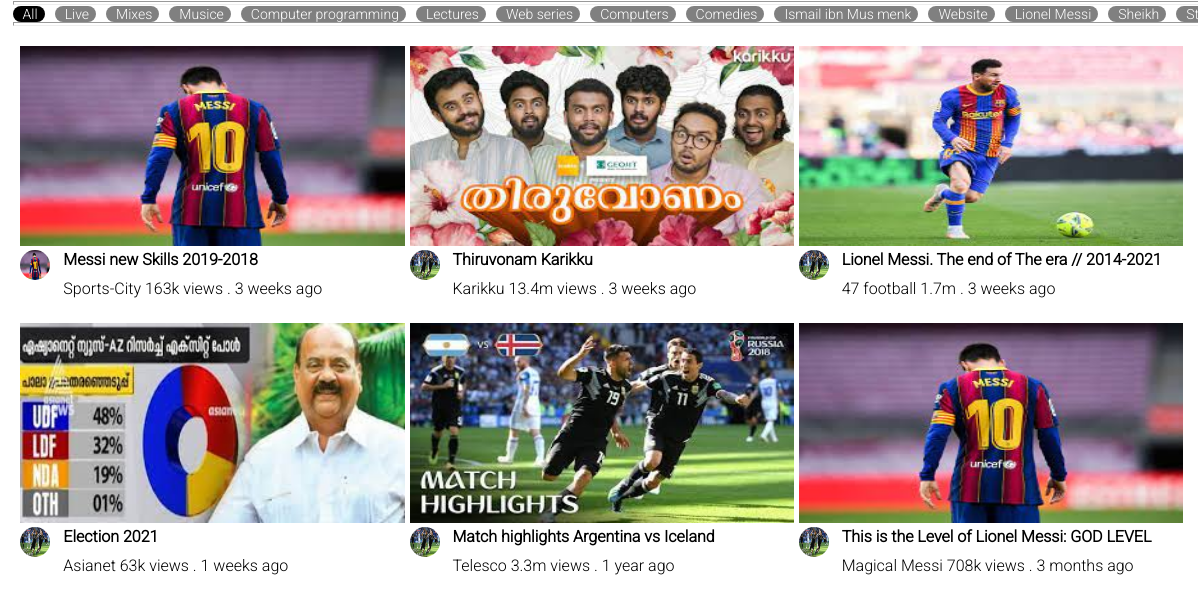
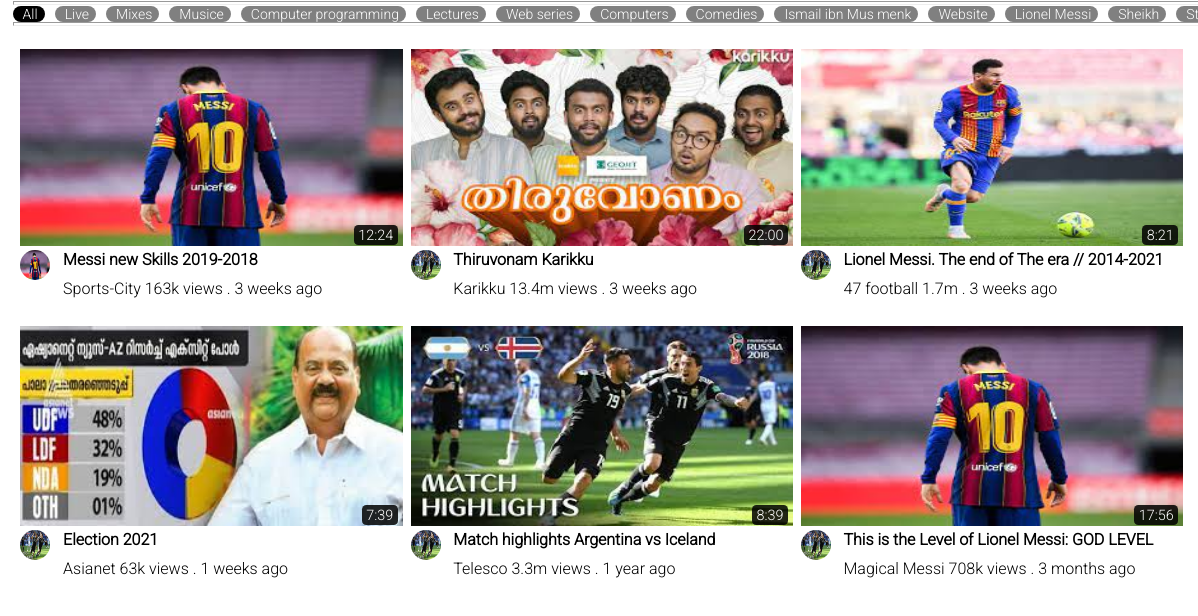
Before and after one commit to shahabazkc/youtube, a plain HTML site: page index.html in a window 1280 px wide. Shown: the part 52-668 px from the top of the page, 82-1280 px from the left. Drawn offline with Linux system fonts and the light colour scheme.

Commit message:
new changes

```diff
--- a/index.css
+++ b/index.css
@@ -72,7 +72,7 @@ body{
 .content-corousel{
     display: flex;
     overflow-x: scroll;
-    width: 94%;
+    width: 93%;
 }
 .content-item{
     cursor: pointer;
@@ -99,7 +99,7 @@ body{
     margin-right: 15px;
     display: grid;
     grid-template-columns: repeat(auto-fit,minmax(300px,1fr));
-    grid-gap: 5px;
+    grid-gap: 8px;
 }
 .video-title{
     font-weight: bold;
@@ -111,8 +111,8 @@ body{
     width: 30px;
 }
 .categories-carousel{
-    width: 100%;
     position: fixed;
+    height: 48px;
     background-color: white;
 }
 .content-card{
@@ -145,6 +145,20 @@ hr{
     font-weight: lighter;
     font-size: small;
 }
+.thumbnail{
+    position: relative;
+}
+.thumbnail::before {
+    content: attr(data-duration);
+    position: absolute;
+    background-color: rgba(0, 0, 0, .85);
+    color: white;
+    right: 5px;
+    bottom: 5px;
+    padding: .1em .3em;
+    border-radius: .3em;
+    font-size: .9rem;
+  }
 @media only screen and (min-width: 700px) {
     .nav-item.common,.bar{
         font-size: 23px;
@@ -197,6 +211,9 @@ hr{
     }
     .video-section{
         margin-top: 4%;
+    }
+    .categories-carousel{
+        width: 100%;
     }
 }
 @media only screen and (max-width: 700px) {
@@ -255,4 +272,7 @@ hr{
     .video-section{
         margin-top: 7vh;
     }
+    .categories-carousel{
+        width: 109%;
+    }
 }
--- a/index.html
+++ b/index.html
@@ -136,10 +136,12 @@
             <div class="video-section">
                 <div class="contents-video">
                     <div class="content-card">
-                        <img class="video-bg-img" src="img/img-1.jfif" alt="">
+                        <a href="#" class="thumbnail" data-duration="12:24">
+                            <img class="video-bg-img" src="img/img-1.jfif" />
+                        </a>
                         <div class="video-short-detail">
                             <div class="image-video-sec">
-                                <img src="img/img-1.jfif" class="video-channel-img">
+                                <img class="thumbnail-image video-channel-img" src="img/img-1.jfif" />
                             </div>
                             <div class="video-detail">
                                 <span class="video-title">
@@ -157,7 +159,9 @@
                         </div>
                     </div>
                     <div class="content-card">
+                        <a href="#" class="thumbnail" data-duration="22:00">
                             <img class="video-bg-img" src="img/img-3.jfif" alt="">
+                        </a>
                         <div class="video-short-detail">
                             <div class="image-video-sec">
                                 <img src="img/img-5.jfif" class="video-channel-img">
@@ -178,7 +182,9 @@
                         </div>
                     </div>
                     <div class="content-card">
+                        <a href="#" class="thumbnail" data-duration="8:21">
                             <img class="video-bg-img" src="img/img-2.jfif" alt="">
+                        </a>
                         <div class="video-short-detail">
                             <div class="image-video-sec">
                                 <img src="img/img-5.jfif" class="video-channel-img">
@@ -199,7 +205,9 @@
                         </div>
                     </div>
                     <div class="content-card">
+                        <a href="#" class="thumbnail" data-duration="7:39">
                             <img class="video-bg-img" src="img/img-4.jfif" alt="">
+                        </a>
                         <div class="video-short-detail">
                             <div class="image-video-sec">
                                 <img src="img/img-5.jfif" class="video-channel-img">
@@ -220,7 +228,9 @@
                         </div>
                     </div>
                     <div class="content-card">
+                        <a href="#" class="thumbnail" data-duration="8:39">
                             <img class="video-bg-img" src="img/img-5.jfif" alt="">
+                        </a>
                         <div class="video-short-detail">
                             <div class="image-video-sec">
                                 <img src="img/img-5.jfif" class="video-channel-img">
@@ -241,7 +251,9 @@
                         </div>
                     </div>
                     <div class="content-card">
+                        <a href="#" class="thumbnail" data-duration="17:56">
                             <img class="video-bg-img" src="img/img-1.jfif" alt="">
+                        </a>
                         <div class="video-short-detail">
                             <div class="image-video-sec">
                                 <img src="img/img-5.jfif" class="video-channel-img">
```
Lines whose indentation alone changed are shown as unchanged.
